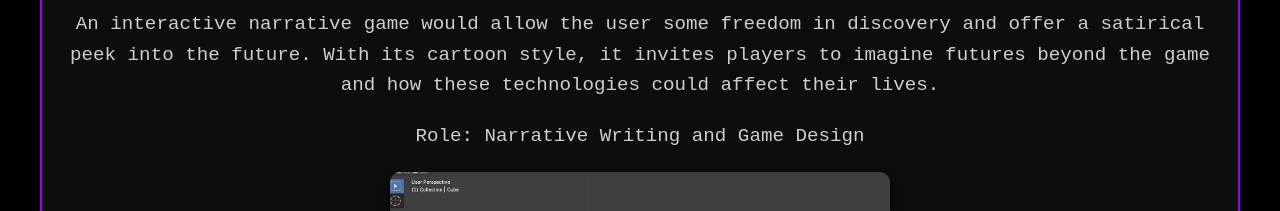
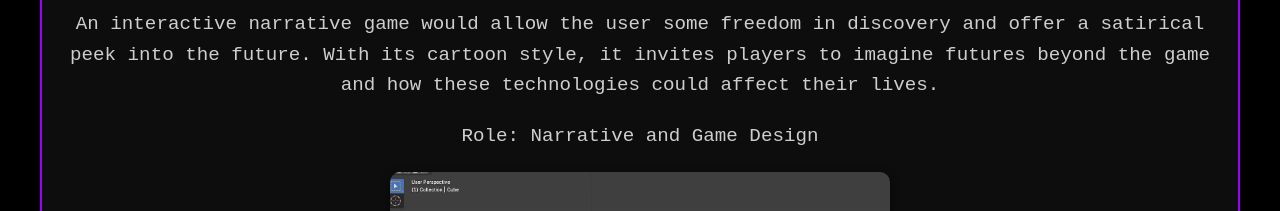
Before and after one commit to miri-code/Player-One-Portfolio, a plain HTML site: page index.html in a window 1280 px wide. Shown: the part 4220-4431 px from the top of the page. Drawn offline with Linux system fonts and the light colour scheme.

Commit message:
Update index.html

```diff
--- a/index.html
+++ b/index.html
@@ -147,7 +147,7 @@
             An interactive narrative game would allow the user some freedom in discovery and offer a satirical peek into the future.
             With its cartoon style, it invites players to imagine futures beyond the game and how these technologies could affect their lives.
         </p>
-        <p>Role: Narrative Writing and Game Design</p>
+        <p>Role: Narrative and Game Design</p>
         <div class="media-container">
             <img src="images/coffeemachine.png" alt="Virtually Real Cafe Scene 1">
         </div>
```
